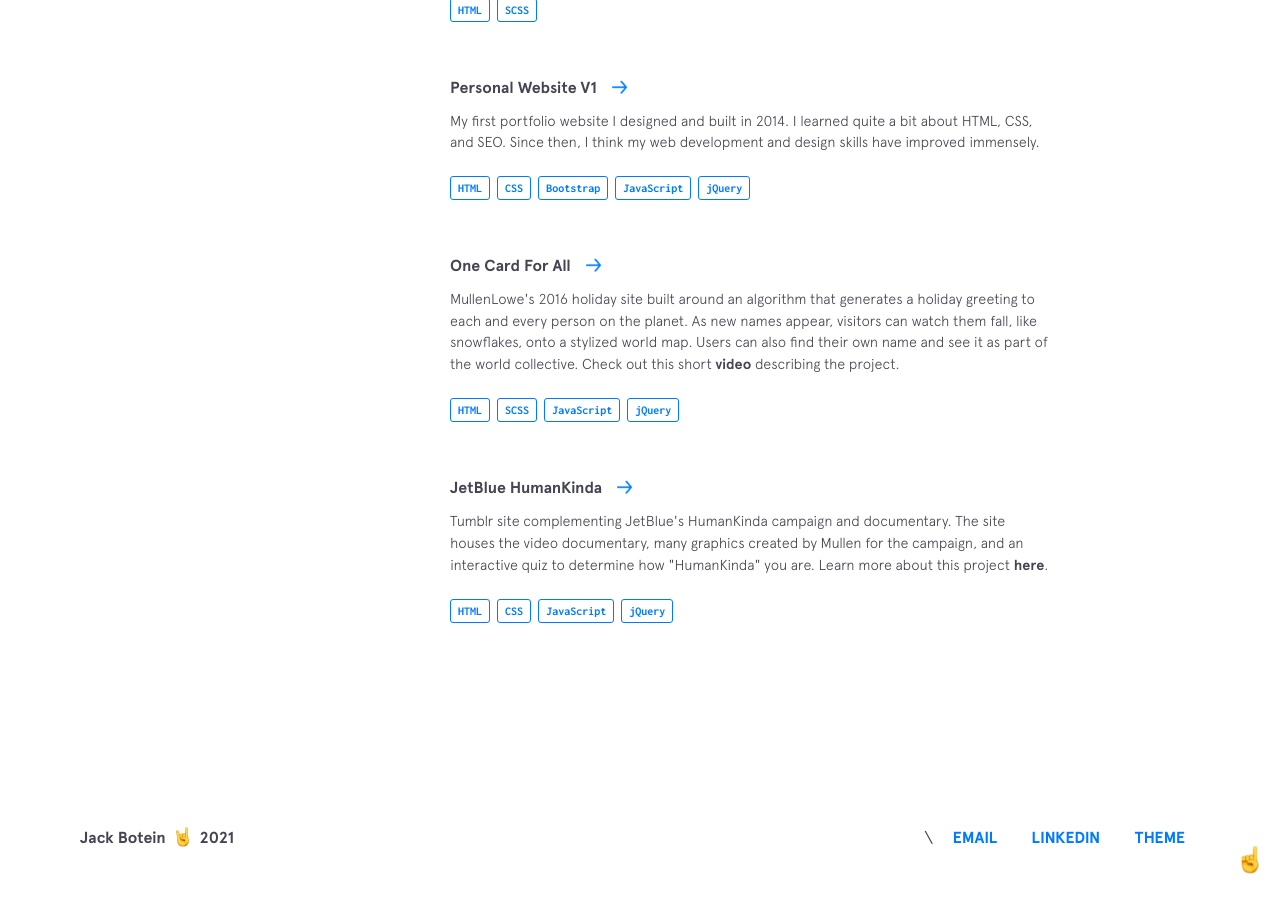
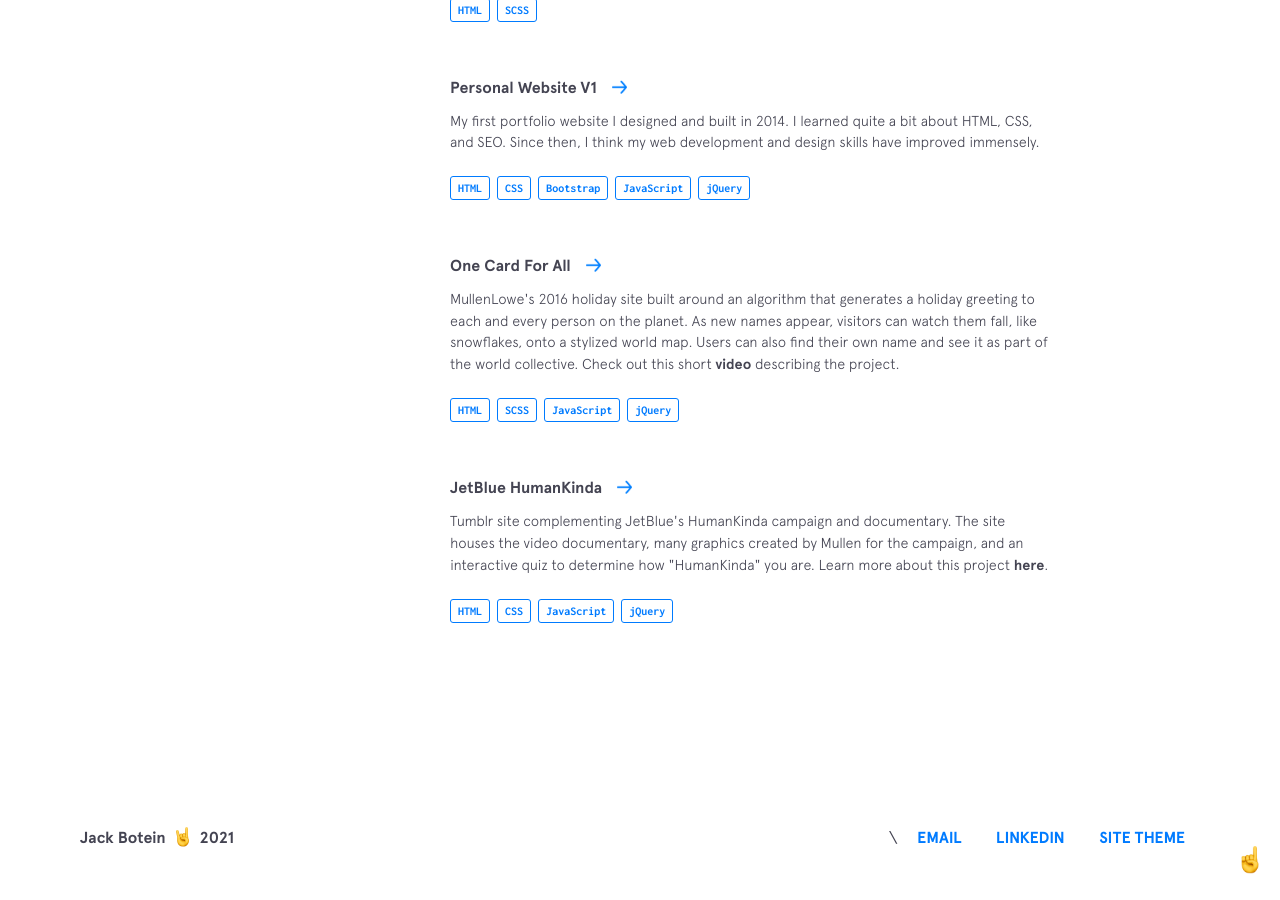
Before and after one commit to Jackbotein/Jackbotein.com, a Jekyll site: the page built from index.html, in a window 1280 px wide and 900 px high, scrolled down 5014 px. Built offline with Jekyll 4.4.1, drawn with Linux system fonts in a browser that asks for light colours; nearby versions of some CDN libraries.

Commit message:
Update footer.html

```diff
--- a/_includes/footer.html
+++ b/_includes/footer.html
@@ -11,6 +11,6 @@
   <div class="footer__links">\
     <span><a href="Mailto:Jack@Jackbotein.com">Email</a></span>
     <span><a href="https://www.linkedin.com/in/jack-botein-b5654619a/">Linkedin</a></span>
-    <span><a href="https://brittanychiang.com/">Theme</a></span>
+    <span><a href="https://brittanychiang.com/">Site Theme</a></span>
   </div>
 </footer>
```
